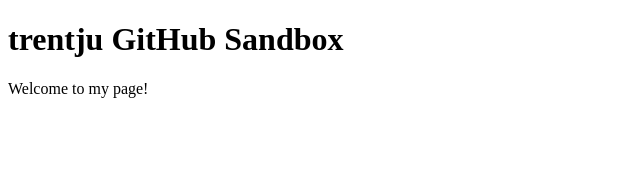
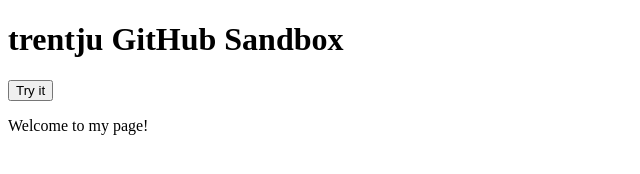
Before and after one commit to trentju/trentju.github.io, a plain HTML site: page index.html in a window 1280 px wide. Shown: the whole page, without its empty margins (0-640 px from the left). Drawn offline with Linux system fonts and the light colour scheme.

Commit message:
First Javascript test

```diff
--- a/index.html
+++ b/index.html
@@ -4,6 +4,14 @@
 
 <h1>trentju GitHub Sandbox</h1>
 
+<button type="button" onclick="myFunction()">Try it</button>
+
+<script>
+function myFunction() {
+    document.getElementById("demo").innerHTML = "Paragraph changed.";
+}
+</script>
+
 <p>Welcome to my page!</p>
 
 </body>
```
